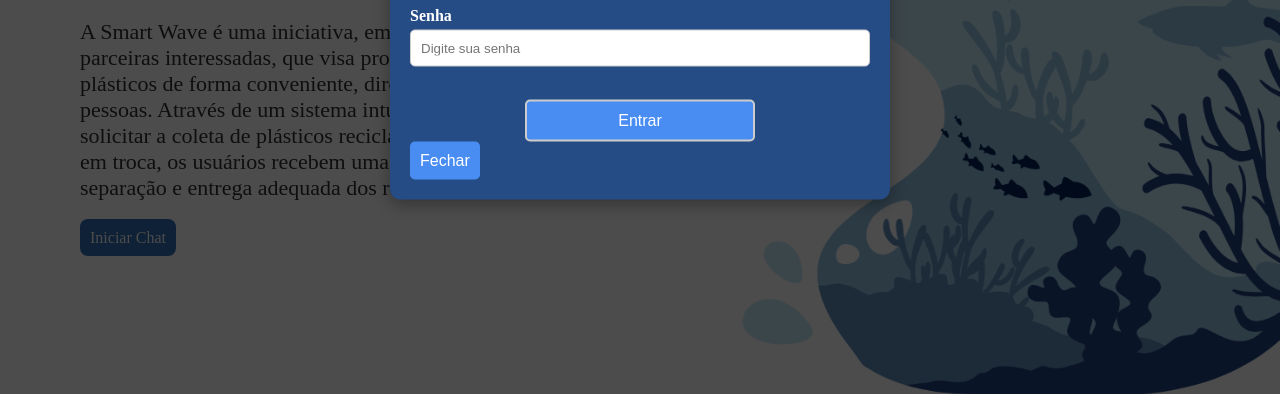
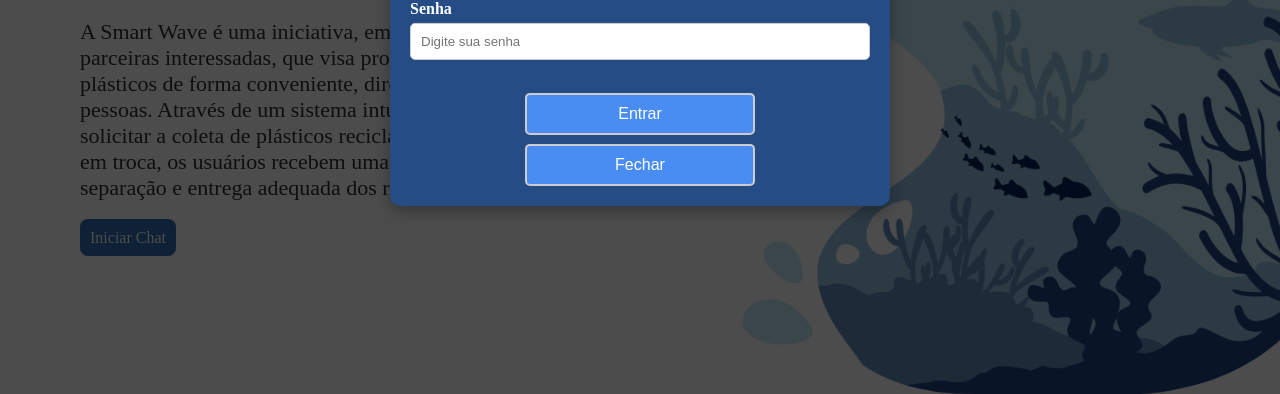
Before and after one commit to GuiRomanholi/GS_frontend, a plain HTML site: page index.html in a window 1280 px wide. Both pictures are taken after a click on the link "Login". Shown: the part 367-761 px from the top of the page. Drawn offline with Linux system fonts and the light colour scheme.

Commit message:
finalizando

```diff
--- a/css/index.css
+++ b/css/index.css
@@ -413,7 +413,7 @@ button:hover {
     color: black;
 }
 
-#login-dialog button[id="fechar-modal"] {
+#login-dialog button[id="fechar-login-modal"] {
     border: 2px solid #ccc;
     display: flex;
     align-self: center;
```
